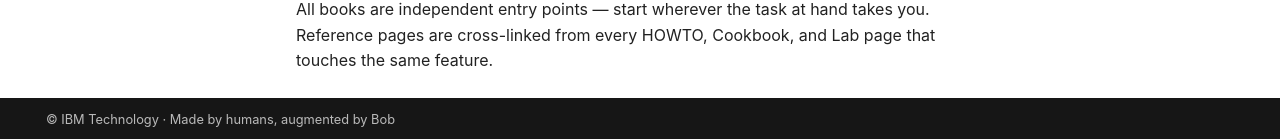
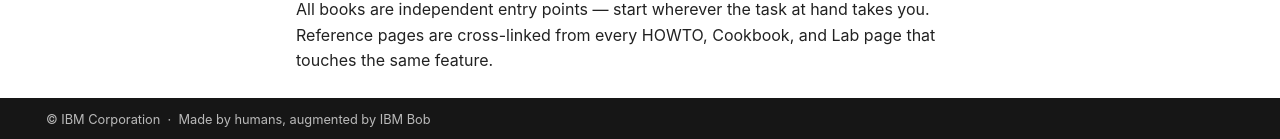
Before and after one commit to fwhipple/watsonx-orchestrate-bible, an MkDocs documentation site: the page built from docs/index.md, in a window 1280 px wide and 900 px high, scrolled down 1208 px. Shown: the part 758-897 px from the top of the window. Built offline with MkDocs 1.6.1 and Material for MkDocs 9.7.7, drawn with Linux system fonts in a browser that asks for light colours; comment, search, counter and statistics services are not loaded.

Commit message:
mkdocs.yml: fix copyright to IBM Corporation, add IBM Bob link in footer

```diff
--- a/mkdocs.yml
+++ b/mkdocs.yml
@@ -61,7 +61,7 @@ markdown_extensions:
   - toc:
       permalink: true
 
-copyright: "© IBM Technology · Made by humans, augmented by Bob"
+copyright: '© IBM Corporation &nbsp;·&nbsp; Made by humans, augmented by <a href="https://bob.ibm.com" target="_blank">IBM Bob</a>'
 
 extra:
   generator: false
```
